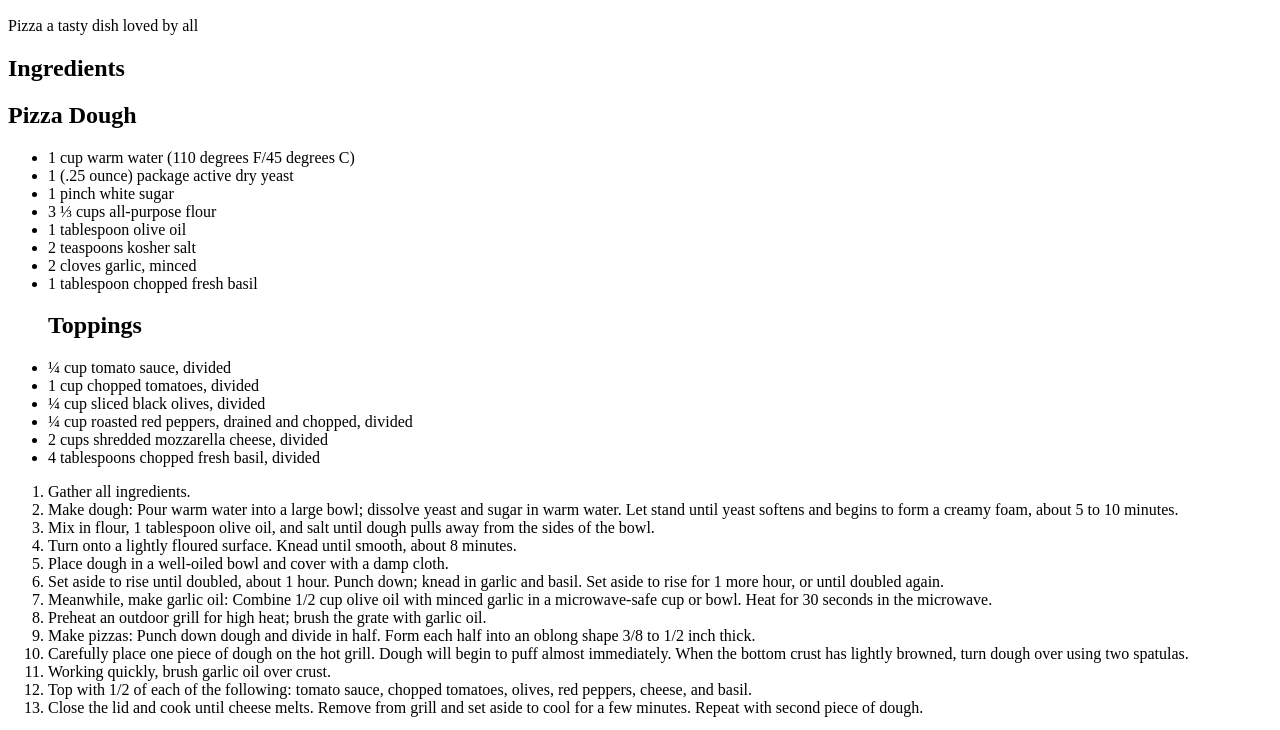
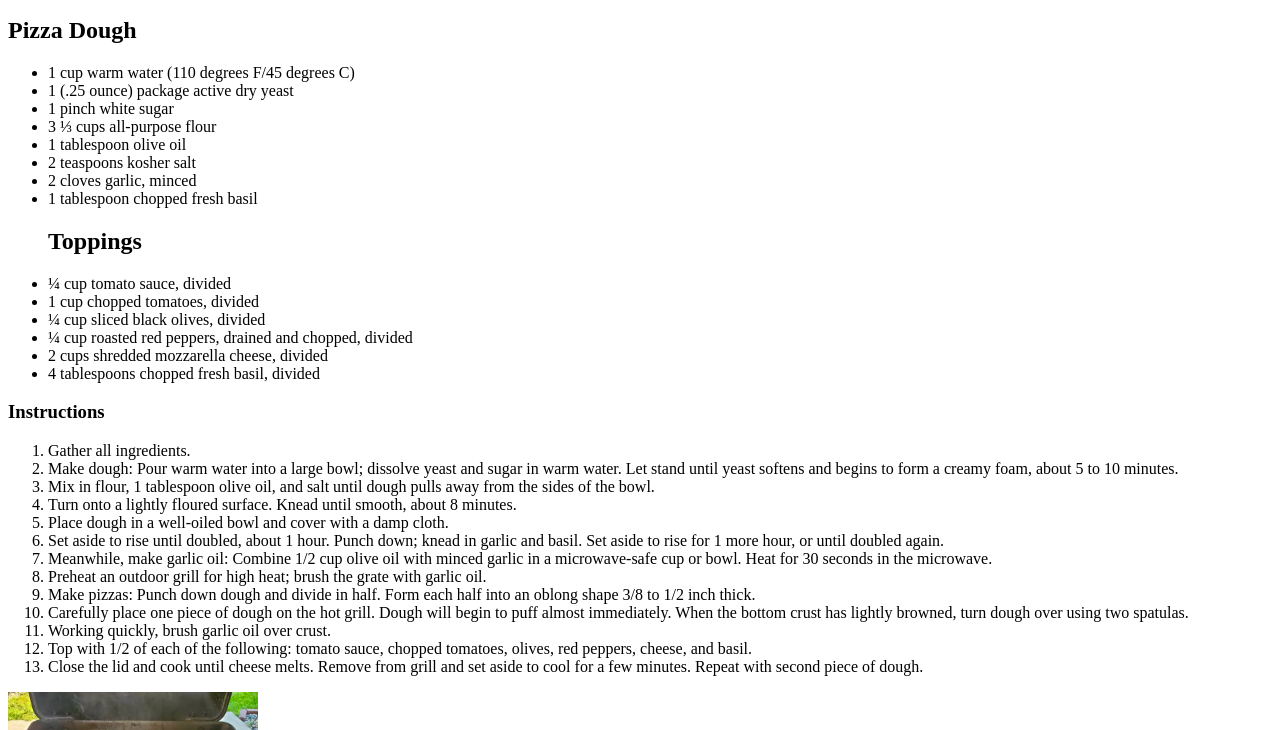
Before and after one commit to InfiniteTimeZ/odin-recipes, a plain HTML site: page recipes/pizza.html in a window 1280 px wide. Shown: the part 50-780 px from the top of the page. Drawn offline with Linux system fonts and the light colour scheme.

Commit message:
heading adjustments and additions

```diff
--- a/recipes/pizza.html
+++ b/recipes/pizza.html
@@ -7,8 +7,6 @@
 </head>
 <body>
     <h2>Pizza</h2>
-    <p> Pizza a tasty dish loved by all</p>
-    <h2>Ingredients</h2>
     <h2>Pizza Dough</h2>
     <ul>
         <li>1 cup warm water (110 degrees F/45 degrees C)</li>
@@ -35,6 +33,7 @@
         <li>2 cups shredded mozzarella cheese, divided</li>
         <li>4 tablespoons chopped fresh basil, divided</li>
     </ul>
+    <h3>Instructions</h3>
     <ol>
         <li>Gather all ingredients. </li>
         <li>Make dough: Pour warm water into a large bowl; dissolve yeast and sugar in warm water. Let stand until yeast softens and begins to form a creamy foam, about 5 to 10 minutes.</li>
```
Also changed, not shown: recipes/festival.html (+1 -0 lines), recipes/orange_chicken.html (+1 -0 lines).
